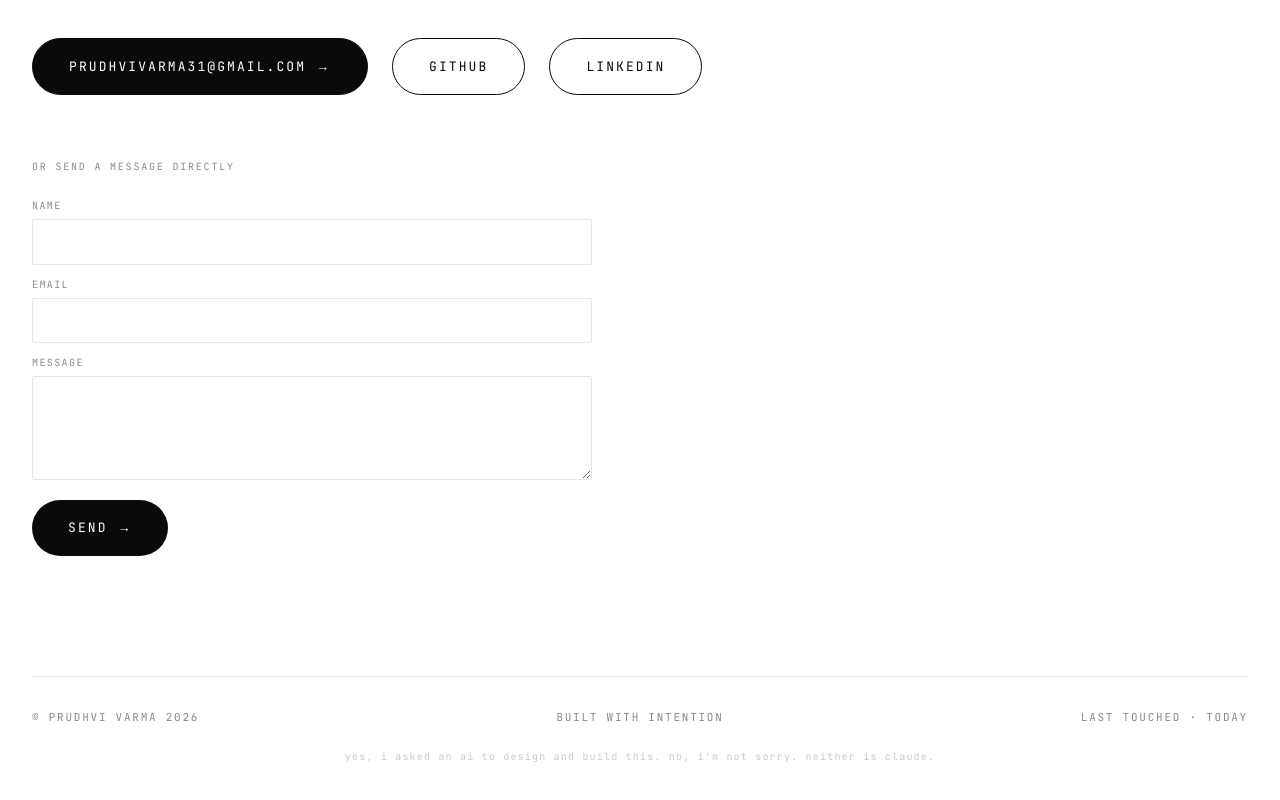
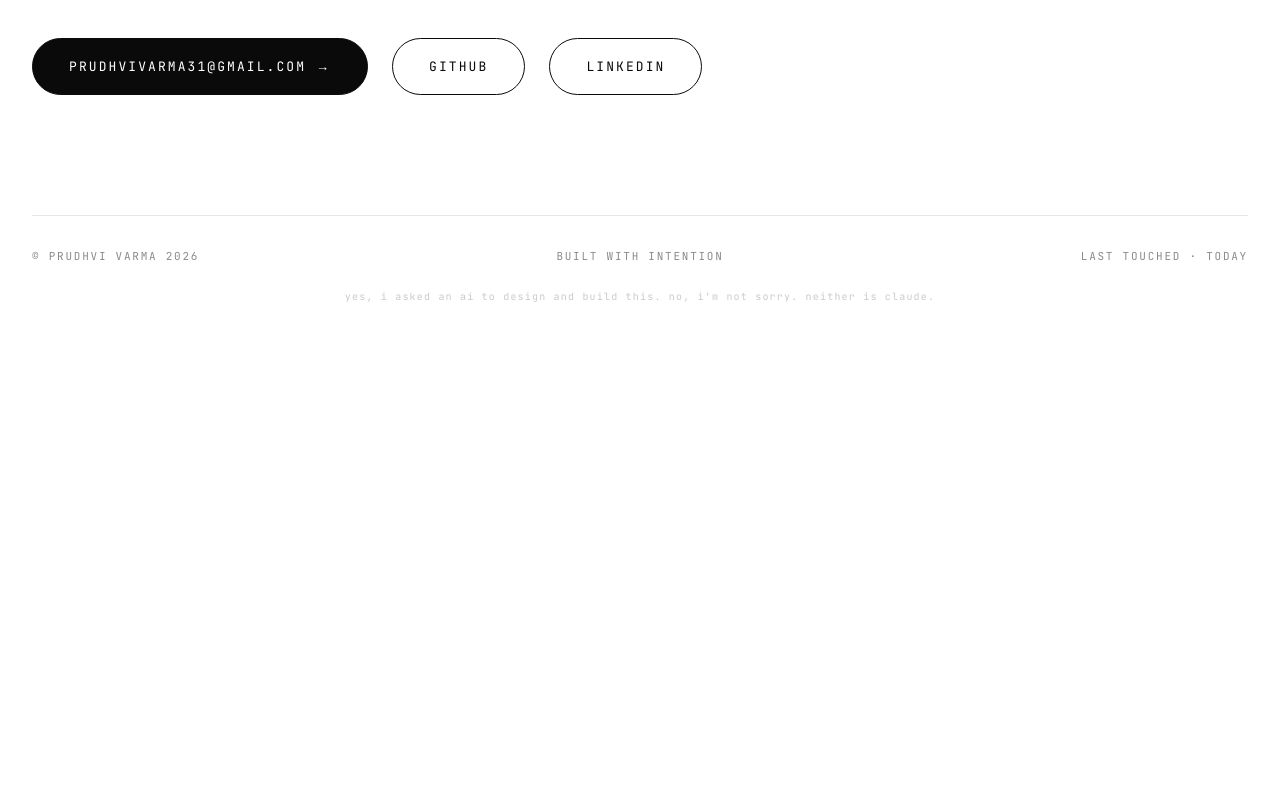
Before and after one commit to Prudhvivarma0/notprudhvisserver, a Next.js app: page / in a window 1280 px wide. Shown: the part 6467-7267 px from the top of the page. After the commit the page ends 6851 px from the top, so only its background shows below. Built offline with nearby package versions, Linux system fonts and the light colour scheme.

Commit message:
feat: remove contact form from portfolio

```diff
--- a/components/v3/Contact.tsx
+++ b/components/v3/Contact.tsx
@@ -1,6 +1,5 @@
 "use client";
 
-import { useState } from "react";
 import { Flex }     from "./Flex";
 import { Magnetic } from "./Magnetic";
 import { DEFAULT_CONTENT, SiteContent } from "@/lib/content";
@@ -11,47 +10,6 @@ interface Props {
 }
 
 export function Contact({ reduced, contact = DEFAULT_CONTENT.contact }: Props) {
-  const [name,    setName]    = useState("");
-  const [email,   setEmail]   = useState("");
-  const [message, setMessage] = useState("");
-  const [status,  setStatus]  = useState<"idle" | "sending" | "ok" | "err">("idle");
-
-  const handleSubmit = async (e: React.FormEvent) => {
-    e.preventDefault();
-    setStatus("sending");
-    try {
-      const res = await fetch("/api/contact", {
-        method: "POST",
-        headers: { "Content-Type": "application/json" },
-        body: JSON.stringify({ name, email, message }),
-      });
-      if (res.ok) {
-        setStatus("ok");
-        setName(""); setEmail(""); setMessage("");
-      } else {
-        setStatus("err");
-      }
-    } catch {
-      setStatus("err");
-    }
-  };
-
-  const inputStyle: React.CSSProperties = {
-    display: "block",
-    width: "100%",
-    background: "transparent",
-    border: "1px solid var(--rule)",
-    color: "var(--ink)",
-    fontFamily: "var(--font-jetbrains), 'JetBrains Mono', monospace",
-    fontSize: 13,
-    padding: "12px 16px",
-    outline: "none",
-    borderRadius: 2,
-    marginBottom: 12,
-    boxSizing: "border-box",
-    letterSpacing: "0.04em",
-  };
-
   return (
     <section
       id="contact"
@@ -79,7 +37,7 @@ export function Contact({ reduced, contact = DEFAULT_CONTENT.contact }: Props) {
         <div><Flex text="HELLO." /></div>
       </h2>
 
-      <div style={{ display: "flex", gap: 24, flexWrap: "wrap", marginBottom: contact.showForm ? 64 : 0 }}>
+      <div style={{ display: "flex", gap: 24, flexWrap: "wrap" }}>
         <Magnetic strength={0.3} reduced={reduced}>
           <a href={`mailto:${contact.email}`} className="v3-mag-btn v3-mag-btn-filled">
             {contact.email} →
@@ -96,105 +54,6 @@ export function Contact({ reduced, contact = DEFAULT_CONTENT.contact }: Props) {
           </a>
         </Magnetic>
       </div>
-
-      {/* Contact form — only shown if showForm is true */}
-      {contact.showForm && (
-        <div style={{ maxWidth: 560, marginBottom: 80 }}>
-          <div
-            className="v3-mono"
-            style={{
-              fontSize: 10, textTransform: "uppercase",
-              letterSpacing: "0.18em", color: "var(--mute)",
-              marginBottom: 24,
-            }}
-          >
-            Or send a message directly
-          </div>
-
-          {status === "ok" ? (
-            <p
-              className="v3-mono"
-              style={{ fontSize: 13, color: "#3a7a38", letterSpacing: "0.06em" }}
-            >
-              Message sent. I&apos;ll get back to you.
-            </p>
-          ) : (
-            <form onSubmit={handleSubmit}>
-              <label
-                className="v3-mono"
-                style={{ display: "block", fontSize: 10, textTransform: "uppercase", letterSpacing: "0.14em", color: "var(--mute)", marginBottom: 6 }}
-              >
-                Name
-              </label>
-              <input
-                type="text"
-                value={name}
-                onChange={e => setName(e.target.value)}
-                required
-                style={inputStyle}
-                onFocus={e => (e.target.style.borderColor = "var(--ink)")}
-                onBlur={e => (e.target.style.borderColor = "var(--rule)")}
-              />
-
-              <label
-                className="v3-mono"
-                style={{ display: "block", fontSize: 10, textTransform: "uppercase", letterSpacing: "0.14em", color: "var(--mute)", marginBottom: 6 }}
-              >
-                Email
-              </label>
-              <input
-                type="email"
-                value={email}
-                onChange={e => setEmail(e.target.value)}
-                required
-                style={inputStyle}
-                onFocus={e => (e.target.style.borderColor = "var(--ink)")}
-                onBlur={e => (e.target.style.borderColor = "var(--rule)")}
-              />
-
-              <label
-                className="v3-mono"
-                style={{ display: "block", fontSize: 10, textTransform: "uppercase", letterSpacing: "0.14em", color: "var(--mute)", marginBottom: 6 }}
-              >
-                Message
-              </label>
-              <textarea
-                value={message}
-                onChange={e => setMessage(e.target.value)}
-                required
-                rows={4}
-                style={{ ...inputStyle, resize: "vertical", minHeight: 100, marginBottom: 20 }}
-                onFocus={e => (e.target.style.borderColor = "var(--ink)")}
-                onBlur={e => (e.target.style.borderColor = "var(--rule)")}
-              />
-
-              {status === "err" && (
-                <p
-                  className="v3-mono"
-                  style={{ fontSize: 12, color: "#cc0000", marginBottom: 12, letterSpacing: "0.06em" }}
-                >
-                  Something went wrong. Try the email above.
-                </p>
-              )}
-
-              <button
-                type="submit"
-                disabled={status === "sending"}
-                className="v3-mag-btn"
-                style={{
-                  background: "var(--ink)",
-                  color: "var(--bg)",
-                  cursor: status === "sending" ? "wait" : "pointer",
-                  opacity: status === "sending" ? 0.6 : 1,
-                  border: "none",
-                }}
-              >
-                {status === "sending" ? "Sending…" : "Send →"}
-              </button>
-            </form>
-          )}
-        </div>
-      )}
 
       {/* Footer row */}
       <div
```
